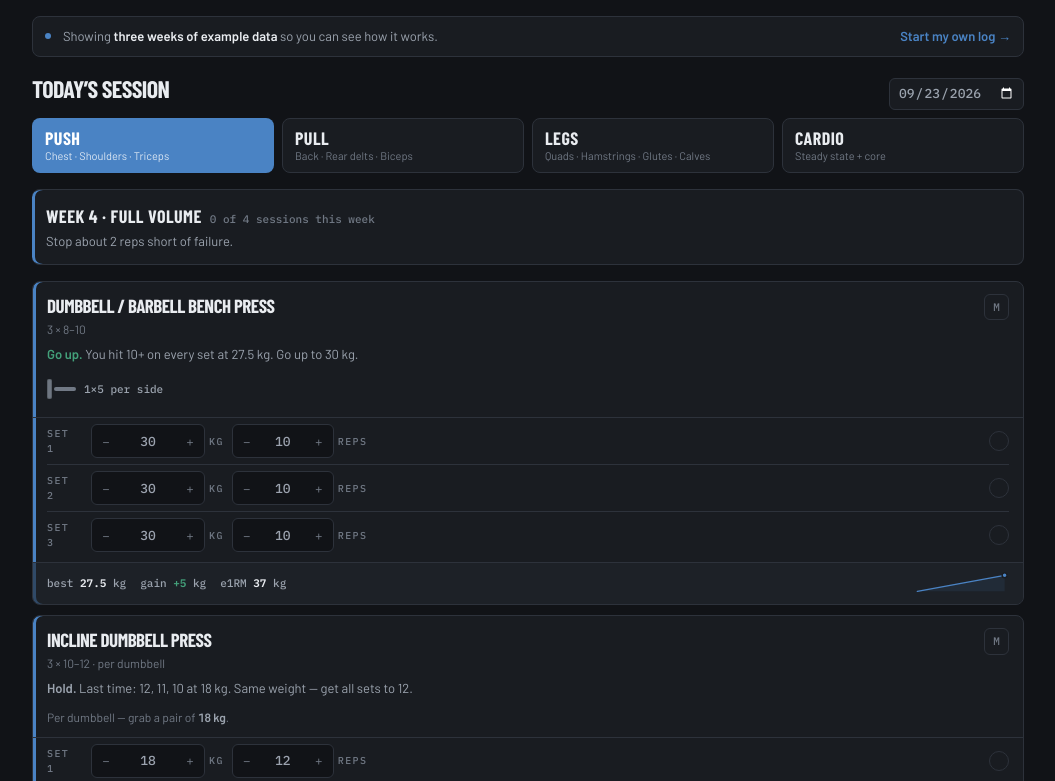
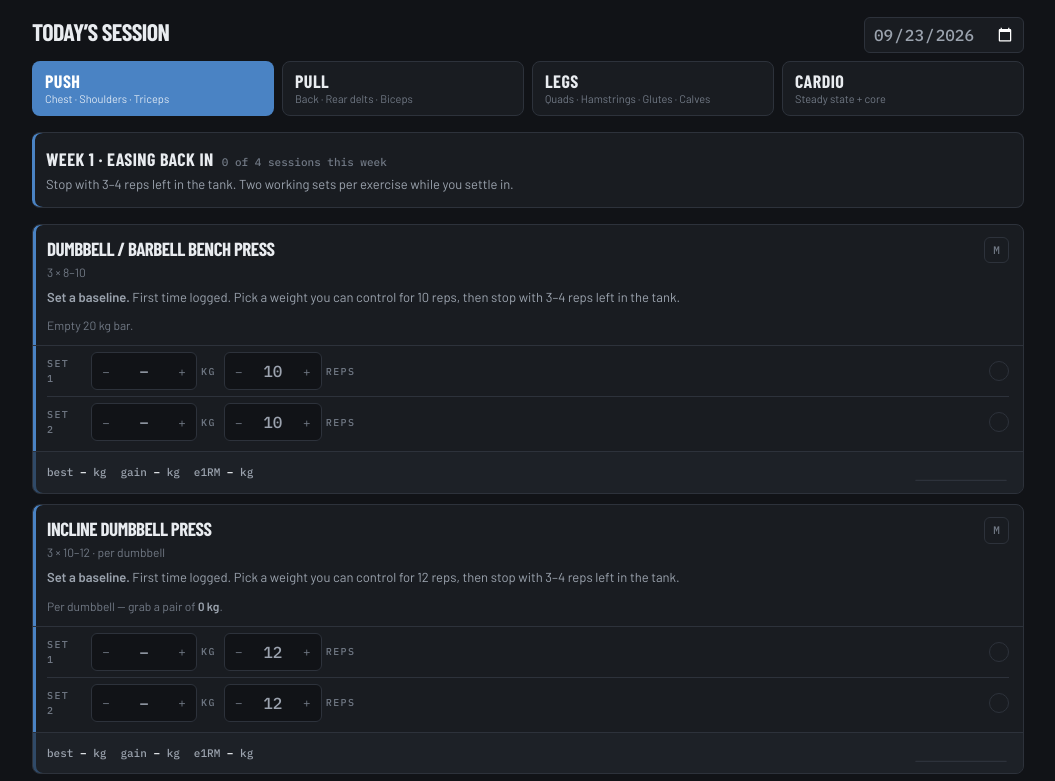
Before and after one commit to billyhughes95-dev/billyhughes95-dev.github.io, a plain HTML site: page index.html in a window 1280 px wide. Shown: the part 56-837 px from the top of the page, without its empty margins (112-1167 px from the left). Drawn offline with nearby package versions, Linux system fonts and the light colour scheme.

Commit message:
IOS Fixes

```diff
--- a/index.html
+++ b/index.html
@@ -78,6 +78,22 @@ tailwind.config = {
 body{ background: rgb(var(--ground)); color: rgb(var(--ink)); font-family: Barlow, ui-sans-serif, system-ui, sans-serif; }
 html, body { height: 100%; }
 input, select, textarea, button { color-scheme: dark; }
+/* iOS Safari zooms the whole page when a focused control is under 16px. */
+input, select, textarea { font-size: 16px; }
+
+/* Tapping + and − in quick succession reads as a double-tap, and the page zooms.
+   `manipulation` switches off that one gesture. Pinch zoom and scrolling are
+   untouched, so the page can still be zoomed by anyone who needs to. */
+body{ touch-action: manipulation; }
+
+/* Fast repeated taps shouldn't select the button's label, flash a grey box,
+   or raise the long-press menu. */
+button{
+  touch-action: manipulation;
+  -webkit-user-select: none; user-select: none;
+  -webkit-tap-highlight-color: transparent;
+  -webkit-touch-callout: none;
+}
 
 .eyebrow{ font-family:"IBM Plex Mono",ui-monospace,monospace; font-size:10px; letter-spacing:.14em; text-transform:uppercase; color:rgb(var(--ink3)); }
 .tnum{ font-variant-numeric: tabular-nums; }
@@ -136,15 +152,10 @@ input[type=number]{ -moz-appearance:textfield; }
     <!-- ── TRAIN ───────────────────────────────────────────────── -->
     <section id="view-train" role="tabpanel">
 
-      <div id="sample-banner" class="mb-4 card rounded-lg px-3 py-2.5 flex flex-wrap items-center gap-x-3 gap-y-1.5 text-[13px]" hidden>
-        <span class="w-1.5 h-1.5 rounded-full bg-accent shrink-0"></span>
-        <span class="text-ink2">Showing <strong class="text-ink font-semibold">three weeks of example data</strong> so you can see how it works.</span>
-        <button id="clear-sample" class="ml-auto font-semibold text-accent hover:underline">Start my own log &rarr;</button>
-      </div>
 
       <div class="flex items-baseline justify-between gap-3 mb-2">
         <h1 class="font-cond font-bold text-2xl tracking-tight uppercase">Today&rsquo;s session</h1>
-        <input id="date" type="date" class="bg-surface border border-line rounded-md px-2 py-1 text-[13px] font-mono tnum text-ink2" aria-label="Session date">
+        <input id="date" type="date" class="bg-surface border border-line rounded-md px-2 py-1 text-[16px] font-mono tnum text-ink2" aria-label="Session date">
       </div>
 
       <div id="day-picker" class="grid grid-cols-2 sm:grid-cols-4 gap-2 mb-4" role="group" aria-label="Choose session"></div>
@@ -335,7 +346,6 @@ const fmtDate  = s => parseISO(s).toLocaleDateString(undefined, { weekday:'short
 function blankState(){
   return {
     v: 1,
-    sample: false,
     settings: { startDate: todayISO(), daysPerWeek: 4, barWeight: 20 },
     sessions: [],
     ui: { tab: 'train', day: 'push', date: todayISO() }
@@ -626,19 +636,19 @@ function renderSession(){
       return `<div class="flex items-center gap-2 py-1.5 ${i ? 'border-t border-line' : ''}" data-row="${lift.id}-${i}">
         <span class="eyebrow w-9 shrink-0">Set ${i+1}</span>
         <div class="flex items-center rounded-md border border-line overflow-hidden bg-ground">
-          <button class="step w-7 h-8 text-ink3 hover:text-ink hover:bg-raised" data-f="kg" data-d="-1" data-i="${i}" data-id="${lift.id}" aria-label="Less weight">&minus;</button>
-          <input class="inp w-14 h-8 bg-transparent text-center font-mono text-[13px] tnum text-ink" type="number" inputmode="decimal" step="${lift.inc}" min="0"
+          <button class="step w-7 h-9 text-ink3 hover:text-ink hover:bg-raised" data-f="kg" data-d="-1" data-i="${i}" data-id="${lift.id}" aria-label="Less weight">&minus;</button>
+          <input class="inp w-12 h-9 bg-transparent text-center font-mono text-[16px] tnum text-ink" type="number" inputmode="decimal" step="${lift.inc}" min="0"
                  value="${kg}" placeholder="${c.kg != null ? fmtKg(c.kg) : '–'}" data-f="kg" data-i="${i}" data-id="${lift.id}" aria-label="Set ${i+1} weight in kg">
-          <button class="step w-7 h-8 text-ink3 hover:text-ink hover:bg-raised" data-f="kg" data-d="1" data-i="${i}" data-id="${lift.id}" aria-label="More weight">+</button>
+          <button class="step w-7 h-9 text-ink3 hover:text-ink hover:bg-raised" data-f="kg" data-d="1" data-i="${i}" data-id="${lift.id}" aria-label="More weight">+</button>
         </div>
-        <span class="eyebrow -ml-1">kg</span>
+        <span class="eyebrow -ml-1 hidden xs:inline">kg</span>
         <div class="flex items-center rounded-md border border-line overflow-hidden bg-ground">
-          <button class="step w-7 h-8 text-ink3 hover:text-ink hover:bg-raised" data-f="reps" data-d="-1" data-i="${i}" data-id="${lift.id}" aria-label="Fewer reps">&minus;</button>
-          <input class="inp w-11 h-8 bg-transparent text-center font-mono text-[13px] tnum text-ink" type="number" inputmode="numeric" step="1" min="0"
+          <button class="step w-7 h-9 text-ink3 hover:text-ink hover:bg-raised" data-f="reps" data-d="-1" data-i="${i}" data-id="${lift.id}" aria-label="Fewer reps">&minus;</button>
+          <input class="inp w-10 h-9 bg-transparent text-center font-mono text-[16px] tnum text-ink" type="number" inputmode="numeric" step="1" min="0"
                  value="${reps}" placeholder="${lift.hi}" data-f="reps" data-i="${i}" data-id="${lift.id}" aria-label="Set ${i+1} reps">
-          <button class="step w-7 h-8 text-ink3 hover:text-ink hover:bg-raised" data-f="reps" data-d="1" data-i="${i}" data-id="${lift.id}" aria-label="More reps">+</button>
+          <button class="step w-7 h-9 text-ink3 hover:text-ink hover:bg-raised" data-f="reps" data-d="1" data-i="${i}" data-id="${lift.id}" aria-label="More reps">+</button>
         </div>
-        <span class="eyebrow -ml-1">reps</span>
+        <span class="eyebrow -ml-1 hidden xs:inline">reps</span>
         ${tickHTML(doneSet)}
       </div>`;
     }).join('');
@@ -697,18 +707,18 @@ function renderCardio(){
       </div>
       <div class="px-3.5 pb-3.5 border-t border-line pt-3 grid gap-3 sm:grid-cols-2">
         <label class="block"><span class="eyebrow block mb-1">Type</span>
-          <select class="cf w-full h-9 px-2 rounded-md border border-line bg-ground text-[13px] text-ink" data-k="type">
+          <select class="cf w-full h-9 px-2 rounded-md border border-line bg-ground text-[16px] text-ink" data-k="type">
             <option value="">Choose…</option>${CARDIO_TYPES.map(t => `<option ${f('type','')===t?'selected':''}>${t}</option>`).join('')}</select></label>
         <label class="block"><span class="eyebrow block mb-1">Minutes</span>
-          <input class="cf w-full h-9 px-2 rounded-md border border-line bg-ground font-mono text-[13px] tnum text-ink" type="number" inputmode="numeric" min="0" placeholder="30" value="${f('minutes','')}" data-k="minutes"></label>
+          <input class="cf w-full h-9 px-2 rounded-md border border-line bg-ground font-mono text-[16px] tnum text-ink" type="number" inputmode="numeric" min="0" placeholder="30" value="${f('minutes','')}" data-k="minutes"></label>
         <label class="block"><span class="eyebrow block mb-1">Distance (km)</span>
-          <input class="cf w-full h-9 px-2 rounded-md border border-line bg-ground font-mono text-[13px] tnum text-ink" type="number" inputmode="decimal" step="0.1" min="0" placeholder="4.0" value="${f('km','')}" data-k="km"></label>
+          <input class="cf w-full h-9 px-2 rounded-md border border-line bg-ground font-mono text-[16px] tnum text-ink" type="number" inputmode="decimal" step="0.1" min="0" placeholder="4.0" value="${f('km','')}" data-k="km"></label>
         <label class="block"><span class="eyebrow block mb-1">Core rounds</span>
-          <input class="cf w-full h-9 px-2 rounded-md border border-line bg-ground font-mono text-[13px] tnum text-ink" type="number" inputmode="numeric" min="0" max="10" placeholder="3" value="${f('core','')}" data-k="core"></label>
+          <input class="cf w-full h-9 px-2 rounded-md border border-line bg-ground font-mono text-[16px] tnum text-ink" type="number" inputmode="numeric" min="0" max="10" placeholder="3" value="${f('core','')}" data-k="core"></label>
         <label class="flex items-center gap-2 sm:col-span-2 text-[13px] text-ink2">
           <input class="cf w-4 h-4 accent-cardio" type="checkbox" ${f('intervals',false)?'checked':''} data-k="intervals"> Intervals rather than steady state</label>
         <label class="block sm:col-span-2"><span class="eyebrow block mb-1">Notes</span>
-          <input class="cf w-full h-9 px-2 rounded-md border border-line bg-ground text-[13px] text-ink" type="text" placeholder="How did it feel?" value="${(f('notes','')+'').replace(/"/g,'&quot;')}" data-k="notes"></label>
+          <input class="cf w-full h-9 px-2 rounded-md border border-line bg-ground text-[16px] text-ink" type="text" placeholder="How did it feel?" value="${(f('notes','')+'').replace(/"/g,'&quot;')}" data-k="notes"></label>
       </div>
     </article>`);
 
@@ -820,9 +830,9 @@ function renderPlan(){
       <h2 class="font-cond font-semibold text-lg uppercase tracking-wide mb-3">Settings</h2>
       <div class="grid gap-3 sm:grid-cols-2">
         <label class="block"><span class="eyebrow block mb-1">Program start date</span>
-          <input id="set-start" type="date" value="${S.settings.startDate}" class="w-full h-9 px-2 rounded-md border border-line bg-ground font-mono text-[13px] tnum text-ink"></label>
+          <input id="set-start" type="date" value="${S.settings.startDate}" class="w-full h-9 px-2 rounded-md border border-line bg-ground font-mono text-[16px] tnum text-ink"></label>
         <label class="block"><span class="eyebrow block mb-1">Barbell weight (kg)</span>
-          <input id="set-bar" type="number" step="0.5" min="0" value="${S.settings.barWeight}" class="w-full h-9 px-2 rounded-md border border-line bg-ground font-mono text-[13px] tnum text-ink"></label>
+          <input id="set-bar" type="number" step="0.5" min="0" value="${S.settings.barWeight}" class="w-full h-9 px-2 rounded-md border border-line bg-ground font-mono text-[16px] tnum text-ink"></label>
       </div>
       <p class="text-[12px] text-ink3 mt-2">Your log lives in this browser only. Copy it out before you switch phone or laptop.</p>
       <div class="flex flex-wrap gap-2 mt-3">
@@ -904,7 +914,8 @@ function writeSet(liftId, i, field, value){
 function refreshTrain(){ renderDayPicker(); renderPhase(); renderSession(); }
 
 $(function(){
-  S = load() || seed();
+  const stored = load();
+  S = (stored && !stored.sample) ? stored : blankState();
 
   /* Dark is not a preference here — the stylesheet has no other mode. */
   document.documentElement.setAttribute('data-theme', 'dark');
@@ -1020,55 +1031,13 @@ $(function(){
     if (!window.confirm('Erase every session you have logged? This cannot be undone.')) return;
     S = blankState(); save(); showTab('train'); toast('Cleared. Fresh start.');
   });
-  $('#clear-sample').on('click', function(){
-    S = blankState(); save(); showTab('train'); toast('Sample cleared — the log is yours now.');
-  });
 
   $('#rest-add').on('click', () => { restLeft += 30; restTotal = Math.max(restTotal, restLeft); paintRest(); });
   $('#rest-skip').on('click', stopRest);
 
-  $('#sample-banner').prop('hidden', !S.sample);
   showTab(S.ui.tab || 'train');
 });
 
-/* ═══════════════ Sample data ═══════════════
-   Three weeks of plausible history so the app opens as a working
-   log rather than an empty shell. One tap clears it.            */
-function seed(){
-  const s = blankState();
-  s.sample = true;
-  /* Anchor three weeks back, on a Monday, so weeks line up with the schedule. */
-  const start = new Date(); start.setDate(start.getDate() - 21);
-  start.setDate(start.getDate() - ((start.getDay() + 6) % 7));
-  s.settings.startDate = start.toISOString().slice(0,10);
-  const iso = off => { const d = new Date(start); d.setDate(start.getDate() + off); return d.toISOString().slice(0,10); };
-
-  const base = { p1:22.5, p2:14, p3:12, p4:6, p5:10, u1:0, u2:35, u3:18, u4:5, u5:10, u6:10, l1:40, l2:40, l3:12, l4:50, l5:16 };
-  const DAY_OFFSET = { push:0, pull:1, legs:3 };   /* Mon · Tue · Thu, per the Guide */
-
-  [0,7,14].forEach((off, wk) => {
-    ['push','pull','legs'].forEach(day => {
-      const date = iso(off + DAY_OFFSET[day]);
-      const sess = { id: day + '-' + date, day, date, done:true, ex:{}, cardio:{} };
-      PROGRAM[day].lifts.forEach((l, idx) => {
-        const n  = wk < 2 ? 2 : l.sets;                       /* weeks 1–2 are two sets */
-        const kg = Math.round((base[l.id] + wk * l.inc) * 2) / 2;
-        /* In the newest week roughly half the lifts top out the rep range,
-           so the coach has something to say on both sides. */
-        const bump = (wk === 2 && idx % 2 === 0) ? 2 : 0;
-        sess.ex[l.id] = { m:false, sets: Array.from({ length:n }, (_,i) => ({
-          kg: l.noLoad ? 0 : kg,
-          reps: Math.min(l.hi, Math.max(l.lo, l.hi - i + bump))
-        })) };
-      });
-      s.sessions.push(sess);
-    });
-    s.sessions.push({ id:'cardio-' + iso(off + 5), day:'cardio', date: iso(off + 5), done:true, ex:{},
-                      cardio:{ type: wk === 1 ? 'Rower' : 'Incline walk', minutes: 28 + wk*2, km: 3.2 + wk*0.4, core: 3, intervals:false, notes:'' } });
-  });
-  s.ui.date = todayISO();
-  return s;
-}
 </script>
 
 </body>
```
